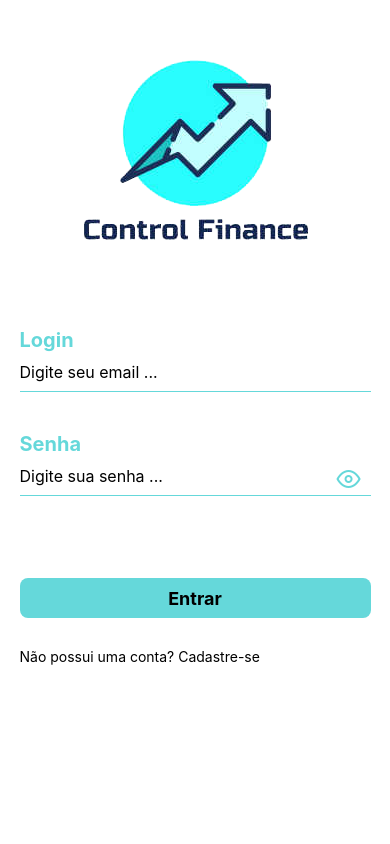
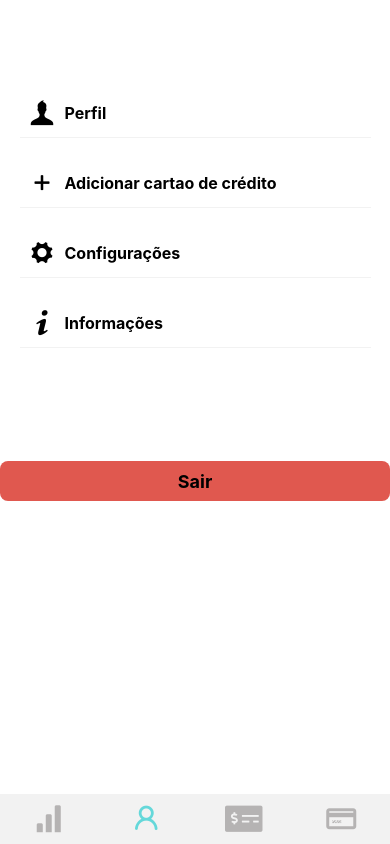
Before and after one commit to Luc45-Pereira/front-tcc, a React Native app: screen /configProfile in a window 390 px wide. Built offline with nearby package versions, Linux system fonts and the light colour scheme.

Commit message:
Melhorias nas telas

```diff
--- a/App.js
+++ b/App.js
@@ -7,7 +7,7 @@ import Routes from './src/routes';
 export default function App() {
   return (
     <NavigationContainer>
-      <StatusBar barStyle="light-content" backgroundColor="#65D8DA" />
+      <StatusBar barStyle="light-content" backgroundColor="transparent" />
       <Routes />
     </NavigationContainer>
   );
--- /dev/null
+++ b/src/pages/ConfigProfile/components/logout/index.js
@@ -0,0 +1,69 @@
+import React from 'react';
+import { View, TouchableOpacity, Text, StyleSheet } from 'react-native';
+import { useNavigation, useRoute } from '@react-navigation/native';
+
+import { styles } from '../../../styles';
+import AsyncStorage from '@react-native-async-storage/async-storage';
+
+
+const stylesLogout = StyleSheet.create({
+    container: {
+        flexDirection: 'row',
+        justifyContent: 'space-around',
+        alignItems: 'center',
+        backgroundColor: '#f2f2f2',
+        height: 50,
+        position: 'absolute',
+        bottom: 0,
+        left: 0,
+        right: 0,
+    },
+    menuItem: {
+        flex: 1,
+        alignItems: 'center',
+        justifyContent: 'center',
+    },
+    button: {
+        backgroundColor: "#e0584f",
+        width: '100%',
+        // marginTop: 14,
+        borderRadius: 8,
+        paddingVertical: 8,
+        height: 40,
+        justifyContent: "center",
+        alignItems: "center",
+    },
+    menuItemSelected: {
+        flex: 1,
+        alignItems: 'center',
+        justifyContent: 'center',
+        height:'100%',
+        borderRadius: 10,
+        borderBottomWidth: 0,
+        borderWidth: 2,
+    },
+    });
+const Logout = () => {
+
+    const navigation = useNavigation();
+
+    const resetLogin = async () => {
+        const userData = await AsyncStorage.getItem('userData');
+
+        if (userData) {
+            await AsyncStorage.removeItem('userData');
+        }
+
+        navigation.navigate('SignIn');
+    }
+
+    return (
+        <View style={styles.container}>
+            <TouchableOpacity style={stylesLogout.button} onPress={resetLogin}>
+                    <Text style={styles.buttonText}>Sair</Text>
+            </TouchableOpacity>
+        </View>
+    );
+};
+
+export default Logout;
--- /dev/null
+++ b/src/pages/ConfigProfile/components/option/index.js
@@ -0,0 +1,48 @@
+import React from 'react';
+import { View, TouchableOpacity, Text, StyleSheet } from 'react-native';
+import { useNavigation, useRoute } from '@react-navigation/native';
+import EntypoIcon from 'react-native-vector-icons/Entypo';
+import OcticonsIcon from 'react-native-vector-icons/Octicons';
+import FontAwesomeIcon from 'react-native-vector-icons/FontAwesome5';
+
+
+import { styles } from '../../../styles';
+
+// componete de opcao de configuracao do perfil
+const Option = (params) => {
+
+    const navigation = useNavigation();
+
+    const stylesOption = StyleSheet.create({
+        container: {
+            flexDirection: 'row',
+            justifyContent: 'flex-start',
+            alignItems: 'center',
+            backgroundColor: '#FFF',
+            position: 'relative',
+            marginTop: 10,
+            borderBottomColor: '#f2f2f2',
+            borderBottomWidth: 1,
+            marginBottom: 10,
+            height: 50,
+            paddingHorizontal: 10, // Adicione padding horizontal para espaçamento entre o ícone e o texto
+        },
+        optionText: {
+            fontSize: 16,
+            fontWeight: 'bold',
+            marginLeft: 10, // Adicione um espaço entre o ícone e o texto
+        }
+    });
+
+    return (
+        <TouchableOpacity onPress={() => navigation.navigate(params.page)}>
+            <View style={stylesOption.container}>
+                <EntypoIcon name={params.icon} size={25} color="#000" />
+                <Text style={stylesOption.optionText}>{params.description}</Text>
+            </View>
+        </TouchableOpacity>
+    );
+
+};
+
+export default Option;
--- /dev/null
+++ b/src/pages/ConfigProfile/index.js
@@ -0,0 +1,33 @@
+import React from 'react';
+import { View, TouchableOpacity, Text, StyleSheet, ScrollView } from 'react-native';
+import { useNavigation, useRoute } from '@react-navigation/native';
+import EntypoIcon from 'react-native-vector-icons/Entypo';
+import OcticonsIcon from 'react-native-vector-icons/Octicons';
+import FontAwesomeIcon from 'react-native-vector-icons/FontAwesome5';
+
+
+import BottomMenu from '../menu';
+import Logout from './components/logout';
+import { styles } from '../styles';
+import Option from './components/option';
+
+
+const ConfigProfile = () => {
+    return (
+        <View style={styles.container} >
+
+
+            <ScrollView style={styles.containerForm} contentContainerStyle={{ flexGrow: 1 }}>
+                <Option icon="user" description="Perfil" page="profile" />
+                <Option icon="plus" description="Adicionar cartao de crédito" page="newCreditCard" />
+                <Option icon="cog" description="Configurações" page="config" />
+                <Option icon="info" description="Informações" page="info" />
+            </ScrollView>
+            <Logout/>
+
+            <BottomMenu/>
+        </View>
+    );
+};
+
+export default ConfigProfile;
--- a/src/pages/Signin/index.js
+++ b/src/pages/Signin/index.js
@@ -33,7 +33,7 @@ export default function Signin() {
             try {
                 let response = await getUser();
                 if (response) {
-                    navigation.navigate("dashboard");
+                    navigation.navigate("configProfile");
                 }
             } catch (error) {
                 console.log(error);
--- a/src/pages/menu/index.js
+++ b/src/pages/menu/index.js
@@ -18,8 +18,8 @@ const BottomMenu = () => {
         <TouchableOpacity onPress={() => navigation.navigate('dashboard')} style={styles.menuItem}>
             <EntypoIcon name="bar-graph" size={30} color={ currentScreen === 'dashboard' ? '#65D8DA': '#b5b3b3' } />
         </TouchableOpacity>
-        <TouchableOpacity onPress={() => navigation.navigate('profile')} style={styles.menuItem}>
-            <OcticonsIcon name="person" size={30} color={ currentScreen === 'profile' ? '#65D8DA': '#b5b3b3' } />
+        <TouchableOpacity onPress={() => navigation.navigate('configProfile')} style={styles.menuItem}>
+            <OcticonsIcon name="person" size={30} color={ currentScreen === 'configProfile' ? '#65D8DA': '#b5b3b3' } />
         </TouchableOpacity>
         <TouchableOpacity onPress={() => navigation.navigate('entrada')} style={styles.menuItem}>
             <FontAwesomeIcon name="money-check-alt" size={30} color={ currentScreen === 'entrada' ? '#65D8DA': '#b5b3b3' } />
--- a/src/pages/registerEntrada/index.js
+++ b/src/pages/registerEntrada/index.js
@@ -42,7 +42,12 @@ export default function Register() {
         if (selectedOption === "saída") {
             response = await setSaida(valor, descricao, selectedIcon, detalhes);
         } else {
-            response = await setEntrada(valor, descricao, selectedIcon, detalhes);
+            console.log(valor);
+            // tranformar valor para float
+            let valorTranslate = valor.replace("R$", "").replace(",", ".");
+            valorTranslate = parseFloat(valorTranslate);
+            console.log(valorTranslate);
+            response = await setEntrada(valorTranslate, descricao, selectedIcon, detalhes);
         }
         if (response) {
             navigation.navigate("dashboard");
@@ -65,6 +70,7 @@ export default function Register() {
           },
           optionButton: {
             padding: 10,
+            width: "45%",
             borderWidth: 1,
             borderRadius: 5,
             borderColor: '#65D8DA',
@@ -84,23 +90,26 @@ export default function Register() {
         <View style={styles.container}>
             <ScrollView contentContainerStyle={{ flexGrow: 1 }}>
                 <Animatable.View delay={1000} animation="fadeInUp" style={styles.containerForm} >
-                    <Text style={styles.title}>Valor</Text>
-                    <TextInput
+                    <Text style={styles.title}>Valor*</Text>
+                    <MaskInput
                         style={styles.input}
                         placeholder="Digite um valor..."
                         autoCorrect={false}
                         keyboardType="decimal-pad"
                         value={valor}
-                        onChangeText={Valor}/>
-                    <Text style={styles.title}>Tipo</Text>
+                        onChangeText={Valor}
+                        mask={Masks.BRL_CURRENCY}/>
+                    <Text style={styles.title}>Tipo*</Text>
+                    <View style={stylesOptions.container}>
                         <TouchableOpacity onPress={selectEntrada} style={[stylesOptions.optionButton, selectedOption === 'entrada' && stylesOptions.selectedOption]}>
                             <Text style={stylesOptions.optionText}>Entrada</Text>
                         </TouchableOpacity>
                         <TouchableOpacity onPress={selectSaida} style={[stylesOptions.optionButton, selectedOption === 'saída' && stylesOptions.selectedOption]}>
                             <Text style={stylesOptions.optionText}>Saída</Text>
                         </TouchableOpacity>
+                    </View>
 
-                    <Text style={styles.title}>Descrição</Text>
+                    <Text style={styles.title}>Descrição*</Text>
                     <TextInput
                         style={styles.input}
                         placeholder="Digite uma descrição..."
--- a/src/routes/index.js
+++ b/src/routes/index.js
@@ -6,6 +6,7 @@ import Register from "../pages/Register";
 import Dashboard from "../pages/dashboard";
 import RegisterEntrada from "../pages/registerEntrada";
 import UserProfileScreen from "../pages/profile";
+import ConfigProfile from "../pages/ConfigProfile";
 
 const Stack = createNativeStackNavigator();
 
@@ -18,6 +19,7 @@ export default function AuthRoutes() {
             <Stack.Screen name="dashboard" component={Dashboard} options={{headerShown: false}}/>
             <Stack.Screen name="entrada" component={RegisterEntrada} options={{headerShown: false}}/>
             <Stack.Screen name="profile" component={UserProfileScreen} options={{headerShown: false}}/>
+            <Stack.Screen name="configProfile" component={ConfigProfile} options={{headerShown: false}}/>
         </Stack.Navigator>
     );
 }
```
Lines whose indentation alone changed are shown as unchanged.
